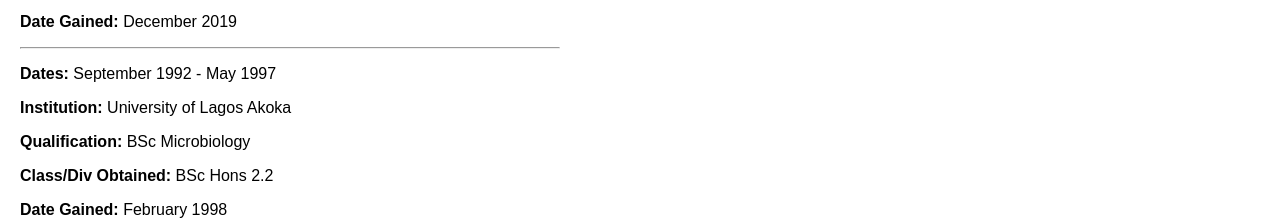
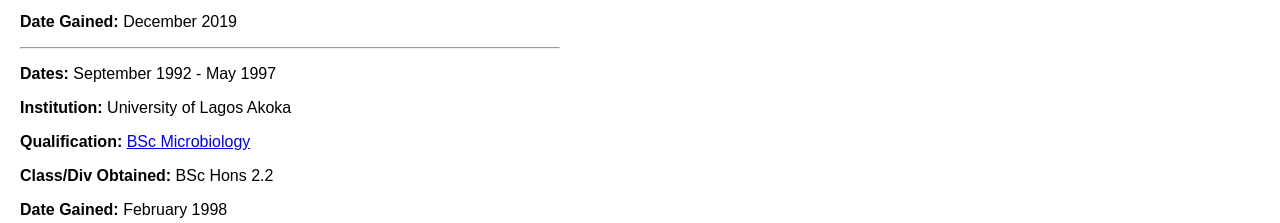
Before and after one commit to Moboshin/teaching, a plain HTML site: page index.html in a window 1280 px wide. Shown: the part 1240-1463 px from the top of the page. Drawn offline with Linux system fonts and the light colour scheme.

Commit message:
Added BSc certificate

```diff
--- a/index.html
+++ b/index.html
@@ -49,7 +49,7 @@
 <hr class="divider">
         <p><strong>Dates:</strong> September 1992 - May 1997</p>
         <p><strong>Institution:</strong> University of Lagos Akoka</p>
-        <p><strong>Qualification:</strong> BSc Microbiology</p>
+        <p><strong>Qualification:</strong> <a href="MobolanleBSCcertificate.pdf">BSc Microbiology</a></p>
         <p><strong>Class/Div Obtained:</strong> BSc Hons 2.2</p>
         <p><strong>Date Gained:</strong> February 1998</p>
 <hr class="divider">
```
Also changed, not shown: 1 other file.
